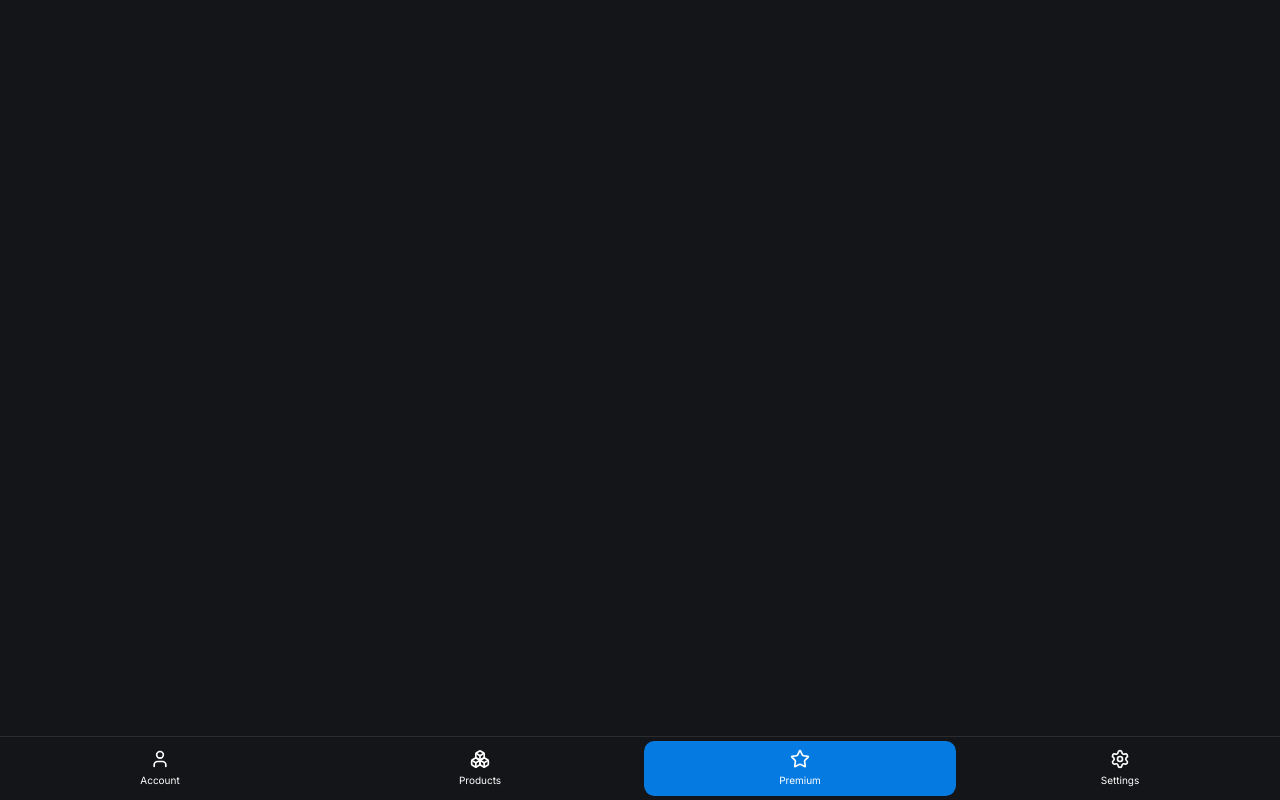
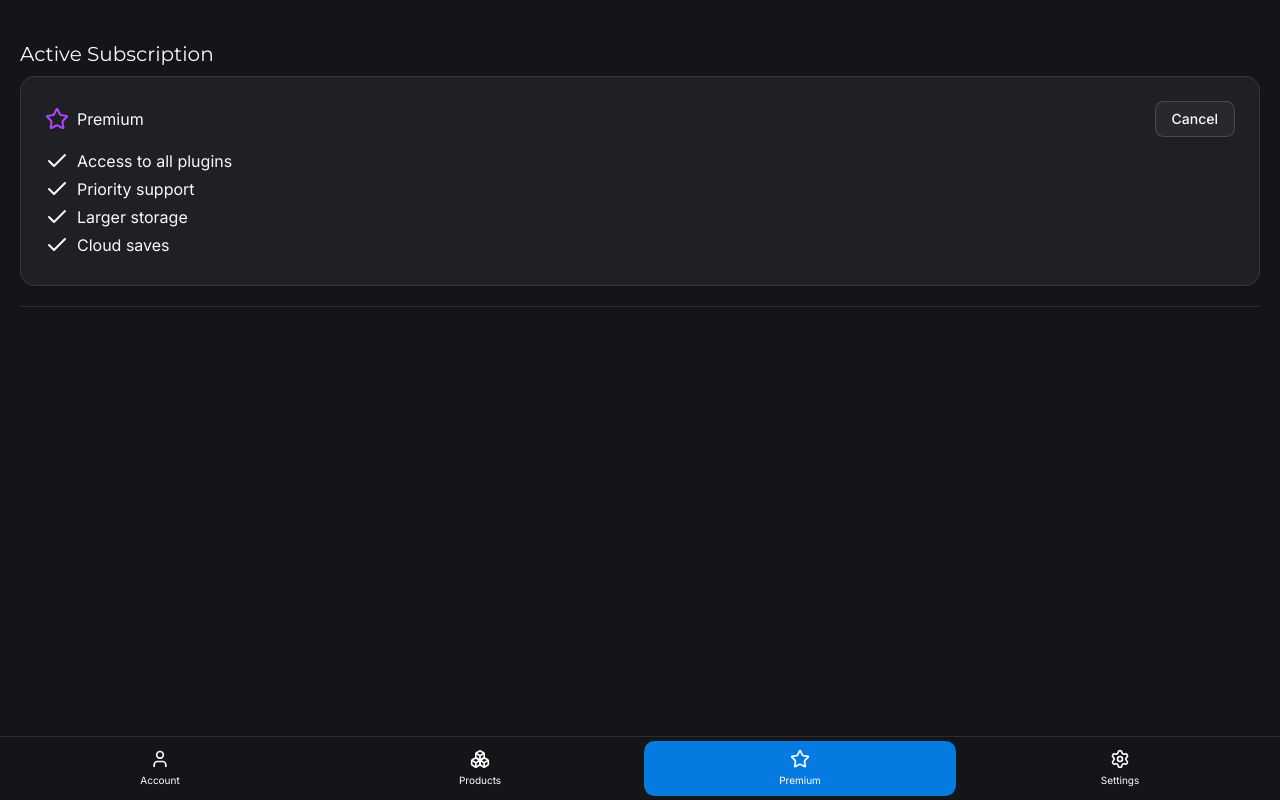
Before and after one commit to NotMarra/NotAccounts, a SvelteKit app: page /account/premium in a window 1280 px wide. Built offline with nearby package versions, Linux system fonts and the light colour scheme.

Commit message:
create premium page

```diff
--- a/src/routes/account/premium/+page.svelte
+++ b/src/routes/account/premium/+page.svelte
@@ -0,0 +1,40 @@
+<script lang="ts">
+	import * as Card from '$lib/components/ui/card/index.js';
+	import Separator from '$lib/components/ui/separator/separator.svelte';
+	import { Button } from '$lib/components/ui/button/index.js';
+
+
+    import { Star,Check,X } from 'lucide-svelte';
+
+    let subscription: null|{ name: string; price_usd: number; expires: number; perks: string[]; } = {
+        "name":"Premium",
+        "price_usd": 25,
+        "expires": 1857487827,
+        "perks": [
+            "Access to all plugins",
+            "Priority support",
+            "Larger storage",
+            "Cloud saves"
+        ]
+    };
+</script>
+
+<h1 class="text-xl mb-2">Active Subscription</h1>
+
+<Card.Root class="gap-2">
+    {#if subscription}
+        <Card.Header class="flex justify-between items-center">
+            <span class="flex"><Star class="text-purple-500 mr-2"/>{subscription.name}</span>
+            <Button variant="outline">Cancel</Button>
+        </Card.Header>
+
+        <Card.Content>
+            <ul>
+            {#each subscription.perks as perk}
+                <li class="flex my-1"><Check class="mr-2"/> {perk}</li>
+            {/each}
+            </ul>
+        </Card.Content>
+    {/if}
+</Card.Root>
+<Separator class="mt-5"/>
```
